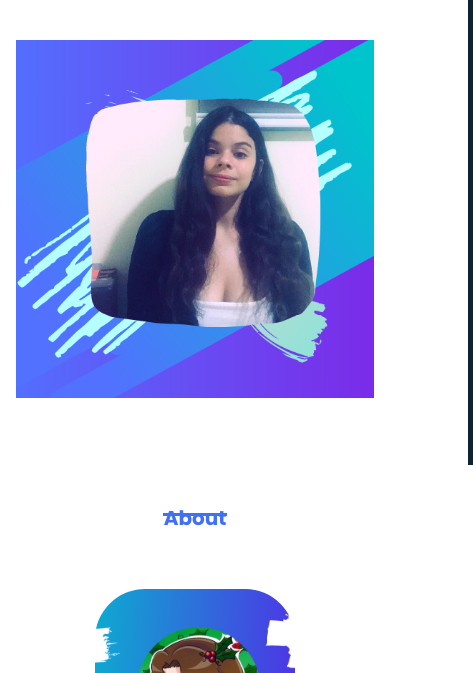
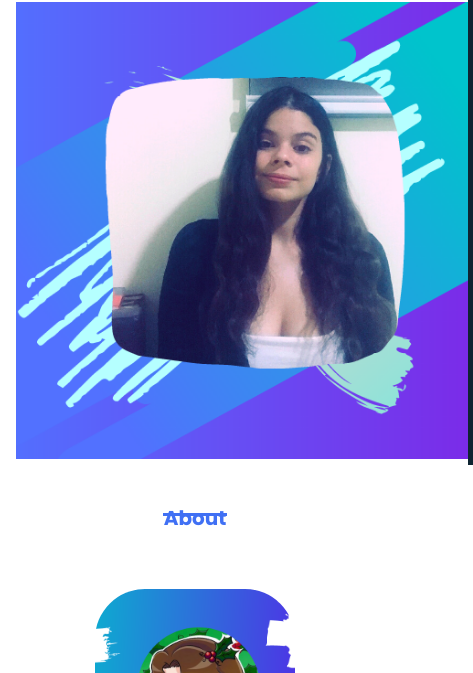
Before and after one commit to imacchiavello/m, a plain HTML site: page index.html in a window 390 px wide. Shown: the part 427-1100 px from the top of the page, 473 px wide, since content can reach past the window. Drawn offline with nearby package versions, Linux system fonts and the light colour scheme.

Commit message:
Update styles.css

```diff
--- a/assets/css/styles.css
+++ b/assets/css/styles.css
@@ -222,7 +222,7 @@ img{
 }
 
 @media screen and (max-width: 600px) {
-   .home__img{
+   .m1__img{
     width: 457px;
     bottom: 15%;
  }
```
